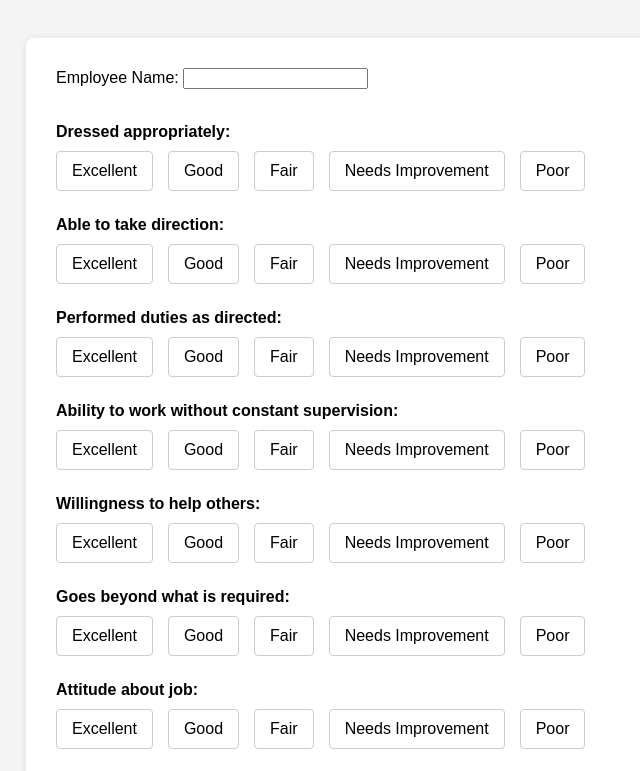
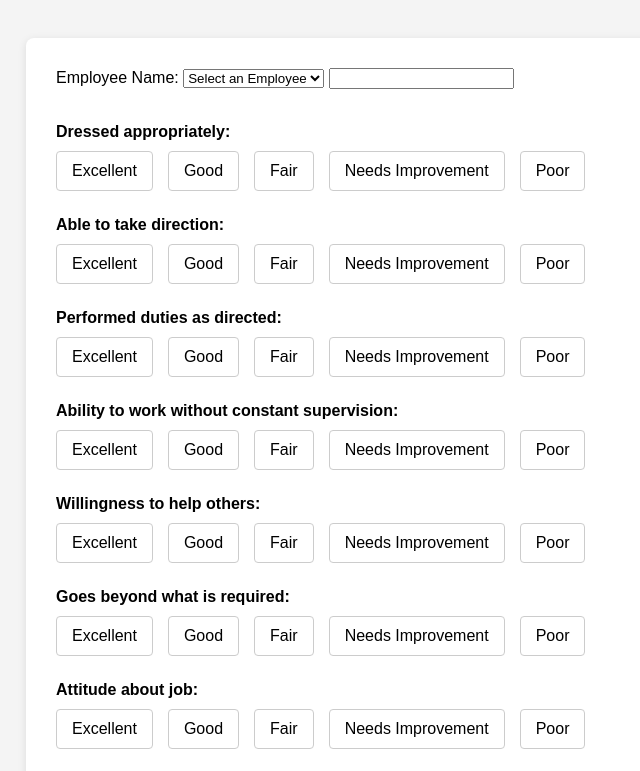
Before and after one commit to reemrizk/gwforms, a website: page public/index.html in a window 1280 px wide. Shown: the top 771 px of the page, without its empty margins (234-874 px from the left). Drawn offline with Linux system fonts and the light colour scheme.

Commit message:
dropdown menu - temporary

```diff
--- a/public/index.html
+++ b/public/index.html
@@ -10,7 +10,30 @@
 
   <form id="evaluationForm">
     <!-- Employee Name -->
-    <label for="employeeName">Employee Name:</label>
+    <label for="employee_name">Employee Name:</label>
+
+       <select name="employee_name" id="employee_name" required>
+        <option value="" selected >Select an Employee</option>
+
+      </select>
+
+      <script>
+        const employeeNames = ['Name', 'Name2','Name3'];
+        const select = document.getElementById('employee_name');
+
+        employeeNames.forEach(name => {
+          const option = document.createElement('option');
+          option.value = name;
+          option.textContent = name;
+          select.appendChild(option);
+
+        });
+      </script>
+
+
+
+
+
     <input type="text" id="employeeName" name="employeeName" required />
     <br/><br/>
 
```
